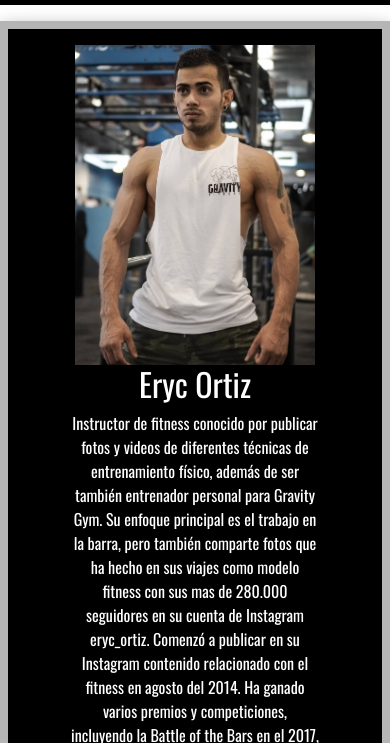
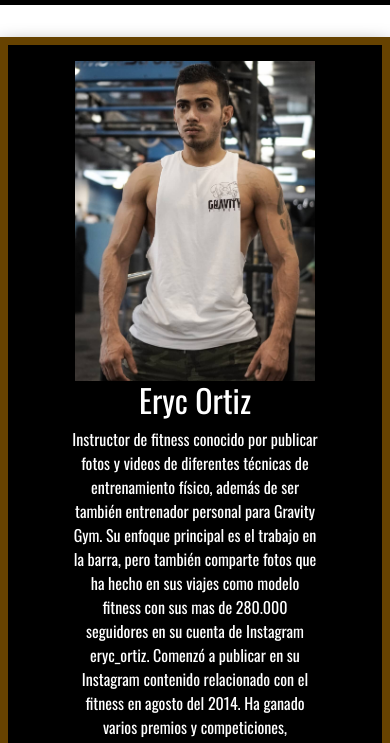
Before and after one commit to Feruca/proyecto-final-coder, a website: page assets/pages/mejores-atletas.html in a window 390 px wide. Shown: the part 101-844 px from the top of the page. Drawn offline with nearby package versions, Linux system fonts and the light colour scheme.

Commit message:
corregi los bordes en mejoresAtletas

```diff
--- a/assets/pages/mejores-atletas.html
+++ b/assets/pages/mejores-atletas.html
@@ -69,8 +69,10 @@
                     torneo King of the Bar en el 2016 en Alemania.</p>
             </div>
         </div>
-        <div class="row container caja2 mx-auto">
-
+        <div class="row container caja2 mx-auto d-flex flex-row-reverse">
+            <div class="col-lg-4 col-md-12 containerFoto">
+                <img class="fotoMejorAtleta d-block mx-auto" src="../images/mejores-atletas/larosa.jpg">
+            </div>
             <div class="col-lg-8 col-md-12 containerContenido">
                 <h2 class="text-center">Andrea Larosa </h2>
                 <p class="text-center pr-5 pl-5">Larosa es uno de esos atletas que ha conseguido vender su imagen de una forma espectacular, posee un
@@ -84,9 +86,6 @@
                     Larosa ha sido capaz de ganar 6 competiciones nacionales e internacionales de calistenia y street
                     workout, por lo que su éxito no ha dependido solo de las redes sociales sino de su esfuerza y talento en
                     este deporte.</p>
-            </div>
-            <div class="col-lg-4 col-md-12 containerFoto">
-                <img class="fotoMejorAtleta d-block mx-auto" src="../images/mejores-atletas/larosa.jpg">
             </div>
         </div>
 
--- a/assets/scss/pages/_mejores-atletas.scss
+++ b/assets/scss/pages/_mejores-atletas.scss
@@ -1,6 +1,6 @@
 .caja1 {
     box-shadow: 0 15px 25px #000;
-    border-radius: 0px 20px 20px 0;
+    border-radius: 20px;
     border: 12px solid #664200;
     padding: 1rem 0;
     margin: 3rem 0;
@@ -27,7 +27,6 @@
 }
 .caja2 {
     @extend .caja1;
-    border-radius: 20px 0px 0px 20px;
     }
 
 .containerAtleta {
@@ -48,9 +47,9 @@
 
 @media screen and (max-width: 992px) {
     .caja1 {
-        border-radius: 0px 0px 15px 15px;
-        border: 8px solid #b5b5b5;
+        border-radius: 0px 0px 20px 20px;
+        border: 8px solid #664200;
         padding: 1rem 0;
-        margin: 1rem 0;
+        margin: 2rem 0;
     }
 }
```
Also changed, not shown: assets/css/estilos.css.
